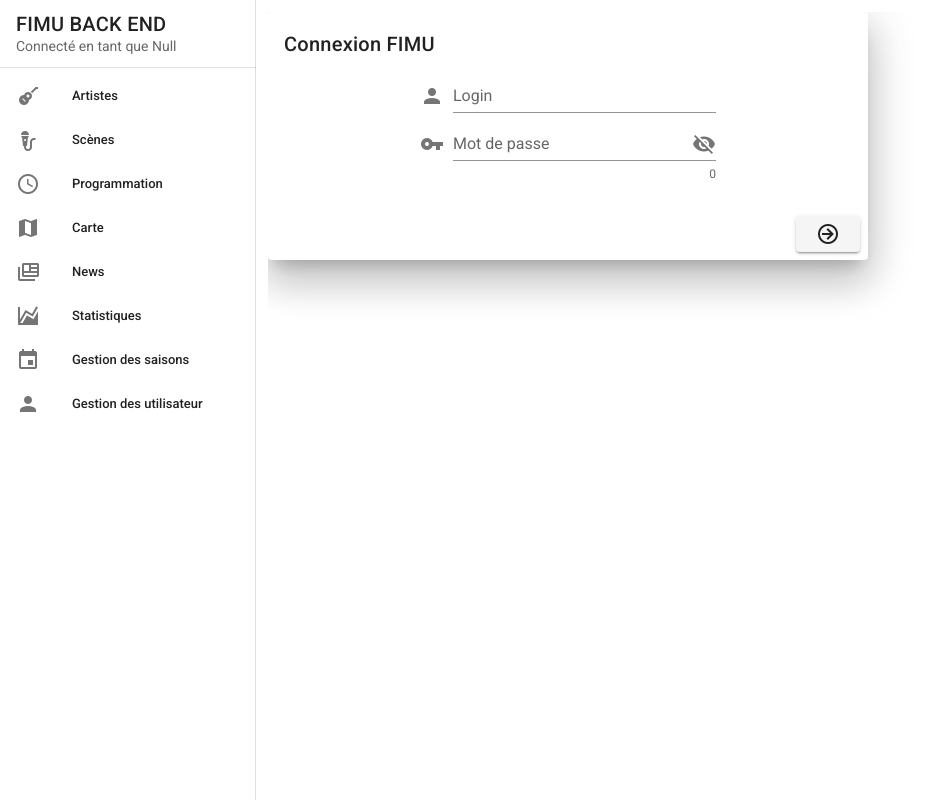
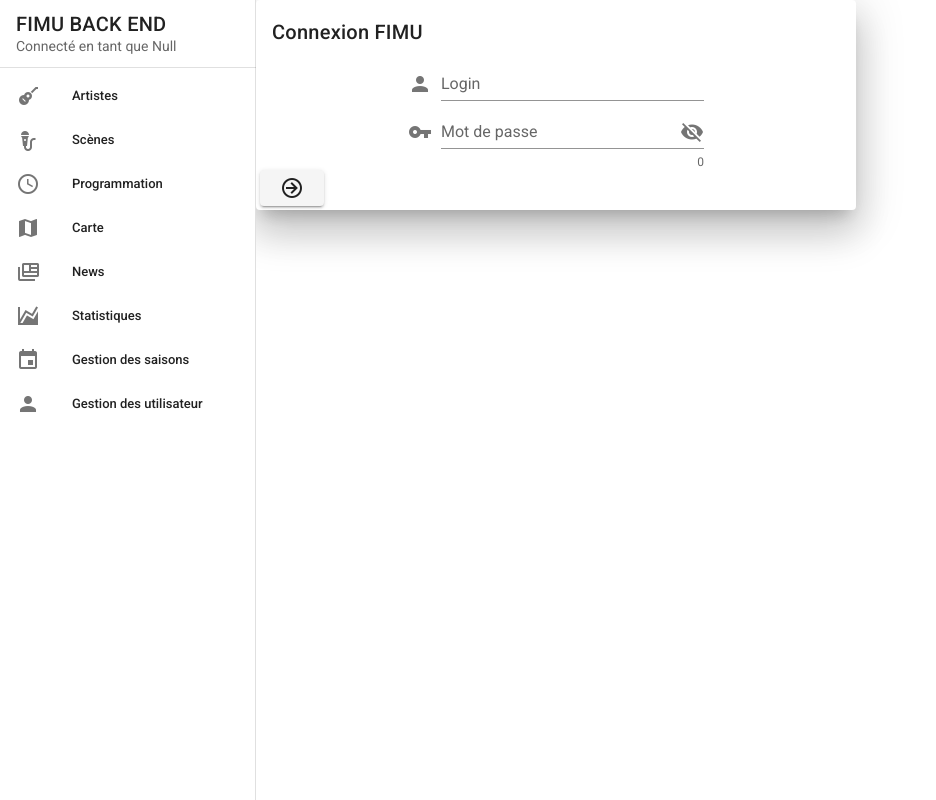
Before and after one commit to ArnaudCHEVALME/FIMU-ADMIN-VUE, a Vue app: page / in a window 1280 px wide. Shown: the whole page, without its empty margins (0-936 px from the left). Built offline with nearby package versions, Linux system fonts and the light colour scheme.

Commit message:
login view

```diff
--- a/src/App.vue
+++ b/src/App.vue
@@ -14,6 +14,8 @@
 export default {
   name: 'App',
   components: {NavBar},
-  data: () => ({}),
+  data: () => ({
+
+  }),
 };
 </script>
--- a/src/components/LoginPage.vue
+++ b/src/components/LoginPage.vue
@@ -1,15 +1,12 @@
 <template>
-  <v-container>
-    <v-img :src="require('../assets/fimu.jpg')">
   <v-card max-width="600" max-height="600" elevation="24">
     <v-card-title>
       Connexion FIMU
     </v-card-title>
     <v-card-text>
-          <v-input>
+      <v-form ref="form">
         <v-row>
           <v-col cols="3">
-
           </v-col>
           <v-col cols="6">
             <v-row>
@@ -17,6 +14,8 @@
                   label="Login"
                   prepend-icon="mdi-account"
                   hide-details="auto"
+                  v-model="login"
+                  required
               ></v-text-field>
             </v-row>
             <v-row>
@@ -32,19 +31,16 @@
             </v-row>
           </v-col>
         </v-row>
-          </v-input>
-        </v-card-text>
-        <v-card-actions>
-          <v-spacer></v-spacer>
-          <v-btn>
+        <v-row>
+          <v-btn @click.capture="send">
             <v-icon>
               mdi-arrow-right-circle-outline
             </v-icon>
           </v-btn>
-        </v-card-actions>
+        </v-row>
+      </v-form>
+    </v-card-text>
   </v-card>
-    </v-img>
-  </v-container>
 </template>
 
 <script>
@@ -52,10 +48,17 @@
   name: "LoginPage",
   data: () => {
     return {
+      valid: false,
       show: false,
-      password: ""
+      password: "",
+      login: ""
     }
+  },
+  methods: {
+    send () {
+      console.log(this.login, this.password)
     }
+  },
 };
 </script>
 
--- a/src/views/LoginView.vue
+++ b/src/views/LoginView.vue
@@ -1,5 +1,7 @@
 <template>
-  <Login></Login>
+  <v-img :src="require('../assets/fimu.jpg')">
+    <Login></Login>
+  </v-img>
 </template>
 
 <script>
```
Lines whose indentation alone changed are shown as unchanged.
